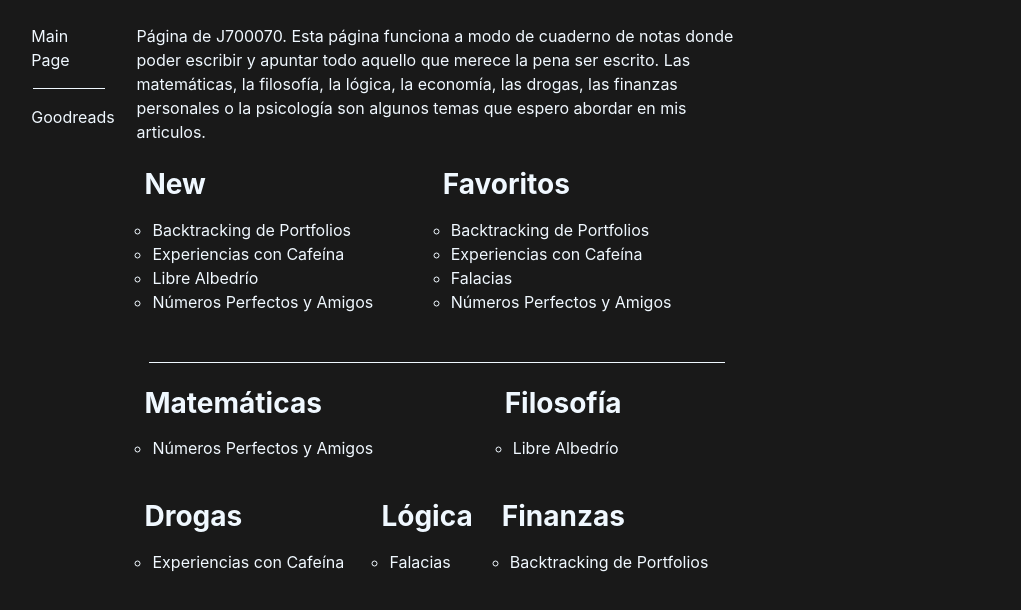
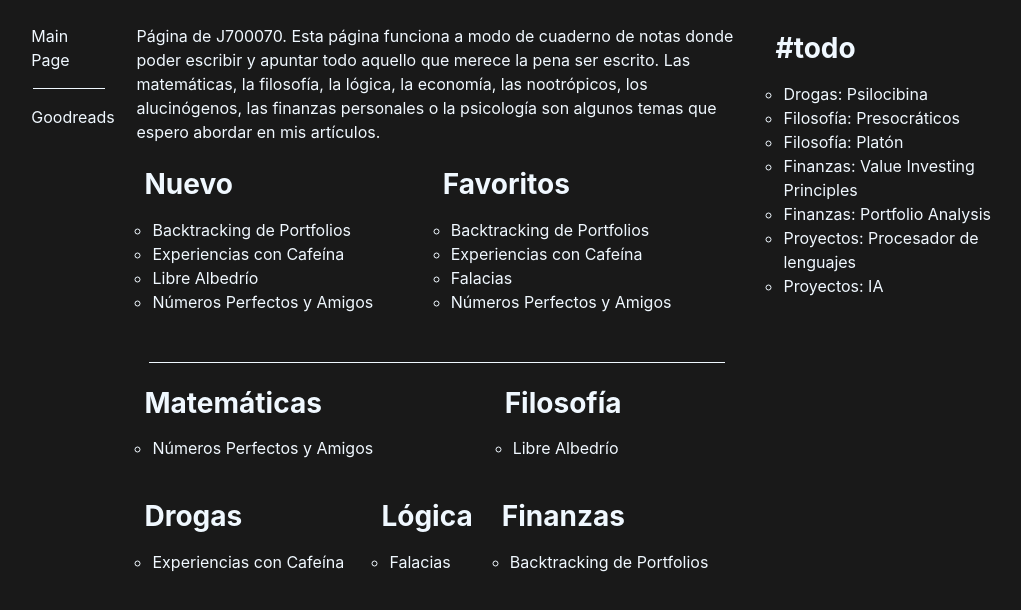
Before and after one commit to J700070/J700070.github.io, a plain HTML site: page index.html in a window 1280 px wide. Shown: the whole page, without its empty margins (203-1224 px from the left). Drawn offline with nearby package versions, Linux system fonts and the light colour scheme.

Commit message:
Signed-off-by: J700070 <juanhs17@protonmail.com>

```diff
--- a/index.html
+++ b/index.html
@@ -28,11 +28,11 @@
                 <div class="flex-container" id="border">
                     <!-- Abstract -->
                     <div class="abstract">
-                        <p>Página de J700070. Esta página funciona a modo de cuaderno de notas donde poder escribir y apuntar todo aquello que merece la pena ser escrito. Las matemáticas, la filosofía, la lógica, la economía, las drogas, las finanzas personales o la psicología son algunos temas que espero abordar en mis articulos.</p>
+                        <p>Página de J700070. Esta página funciona a modo de cuaderno de notas donde poder escribir y apuntar todo aquello que merece la pena ser escrito. Las matemáticas, la filosofía, la lógica, la economía, las nootrópicos, los alucinógenos, las finanzas personales o la psicología son algunos temas que espero abordar en mis artículos.</p>
                     </div>
                     <!-- Destacados -->
                     <section class="flex-fill p-2">
-                        <h3><b>New</b></h3>
+                        <h3><b>Nuevo</b></h3>
                         <ul class="p-2">
                             <li>
                                 <a href="finanzas/backtracking.html">Backtracking de Portfolios</a>
@@ -109,8 +109,36 @@
                         </li>
                     </ul>
                 </section>
+
             </div>
-            <div class="col-3" id="border"></div>
+            <div class="col-3" id="border">
+                <section class="flex-fill p-2">
+                    <h3><b>#todo</b></h3>
+                    <ul class="p-2">
+                        <li>
+                            Drogas: Psilocibina
+                        </li>
+                        <li>
+                            Filosofía: Presocráticos
+                        </li>
+                        <li>
+                            Filosofía: Platón
+                        </li>
+                        <li>
+                            Finanzas: Value Investing Principles
+                        </li>
+                        <li>
+                            Finanzas: Portfolio Analysis
+                        </li>
+                        <li>
+                            Proyectos: Procesador de lenguajes
+                        </li>
+                        <li>
+                            Proyectos: IA
+                        </li>
+                    </ul>
+                </section>
+            </div>
         </div>
     </body>
 </html>
```
